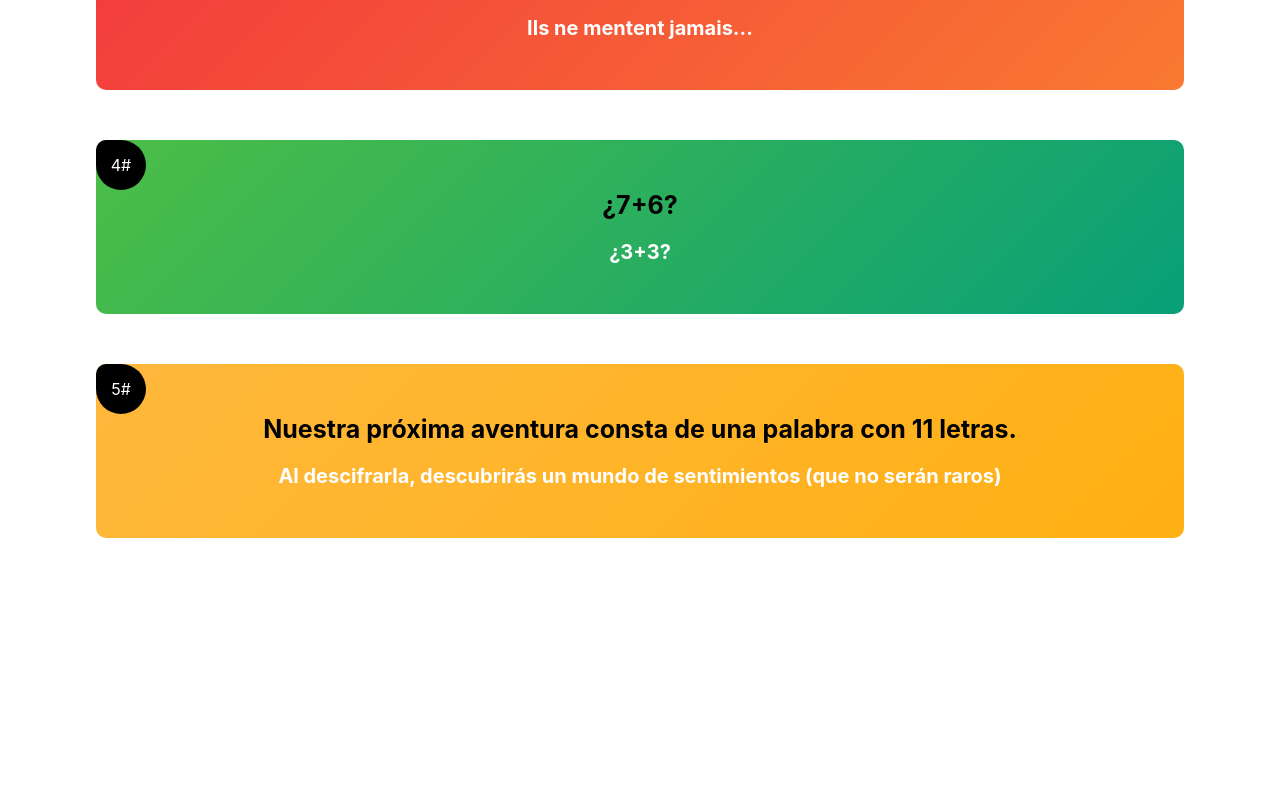
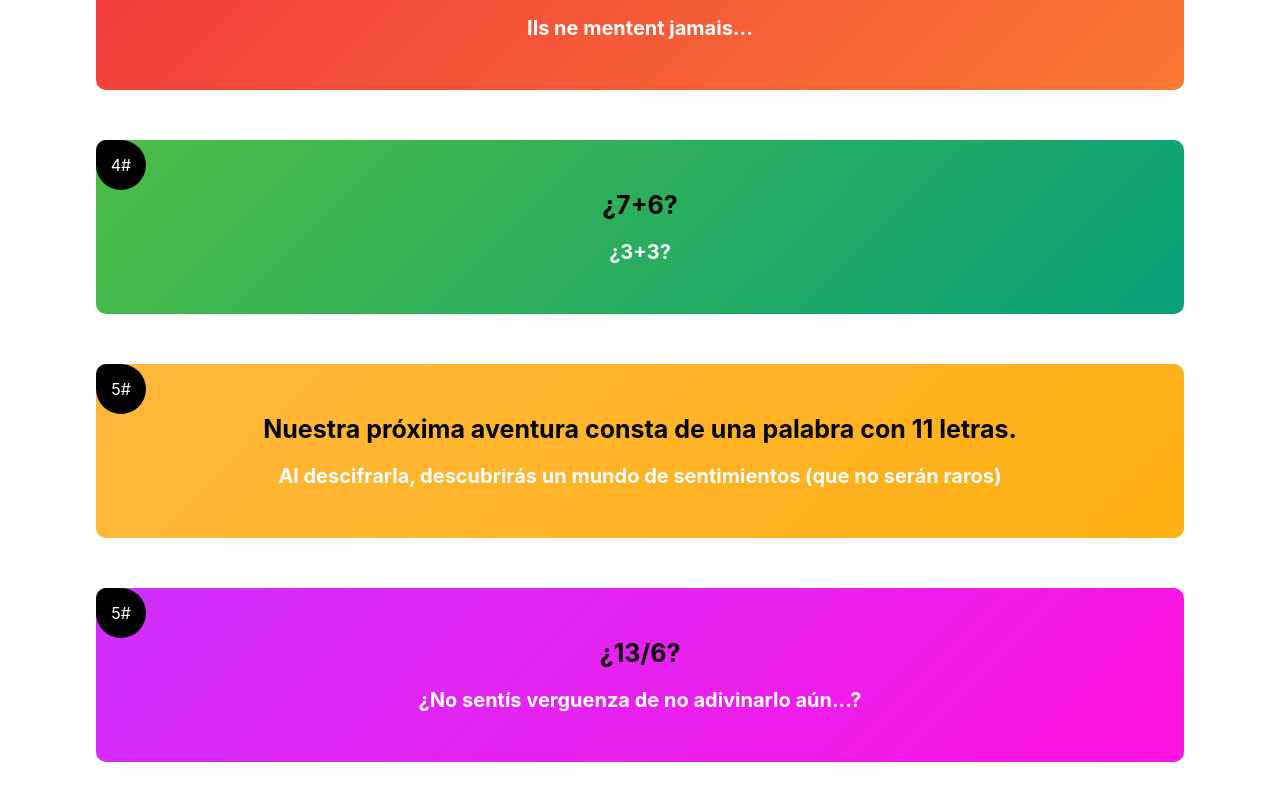
Before and after one commit to FMS16/flor_dos, a React (Create React App) app: page / in a window 1280 px wide. Shown: the part 582-1382 px from the top of the page. Before the commit the page ends 1170 px from the top, so only its background shows below. Built offline with nearby package versions, Linux system fonts and the light colour scheme.

Commit message:
Eight  commit

```diff
--- a/src/App.css
+++ b/src/App.css
@@ -73,6 +73,10 @@
   background: linear-gradient(135deg, #ffb83d, #ffb013);
 }
 
+#pista-seis{
+  background: linear-gradient(135deg, #cf30ff, #ff13e0);
+}
+
 .form select, .form input{
   display: block;
   margin-bottom: 10px;
--- a/src/components/Main.js
+++ b/src/components/Main.js
@@ -42,6 +42,13 @@ const Main = () => {
                         <h2>Al descifrarla, descubrirás un mundo de sentimientos (que no serán raros)</h2>
                     </div>
                 </div>
+                <div className='pista' id='pista-seis'>
+                    <p>5#</p>
+                    <div className='pista-contenido'>
+                        <h1>¿13/6?</h1>
+                        <h2>¿No sent&iacute;s verguenza de no adivinarlo a&uacute;n...?</h2>
+                    </div>
+                </div>
                {/*  <div className='pista orange' id='pista-cuatro'>
                     <p>5#</p>
                     <div className='pista-contenido'>
```
